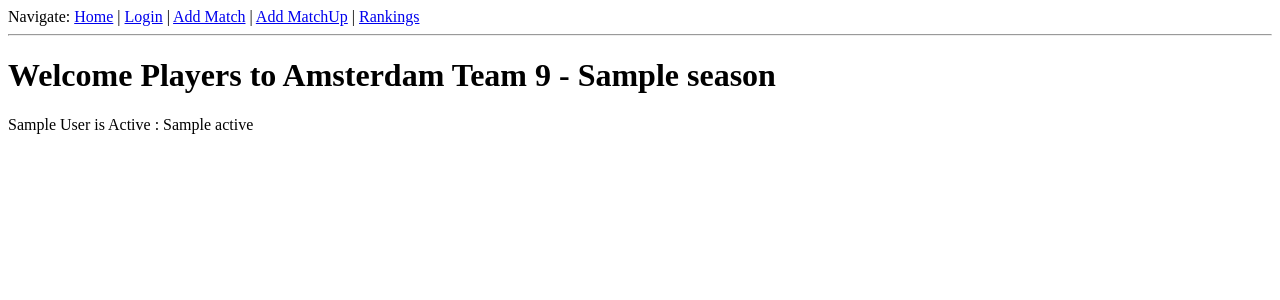
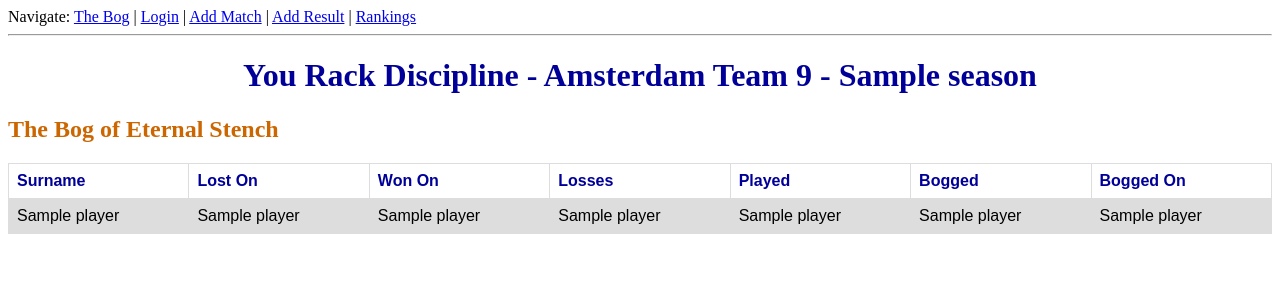
Before and after one commit to paulecar/Team9, a Flask app: template team9/templates/index.html in a window 1280 px wide. Shown: the top 300 px of the page. Run offline with Flask 2, Linux system fonts and the light colour scheme; the template is opened without the code that fills it: most values are stand-ins (such as "Sample title", 1, 10 or a date in 2020); parts of the project's set-up code (start-up, migrations or seed data) failed here and were passed over; some libraries are stand-ins or nearby versions.

Commit message:
A liitle bit of CSS and a working Bog

```diff
--- a/team9/forms.py
+++ b/team9/forms.py
@@ -85,7 +85,7 @@ class AddMatchUp(FlaskForm):
     playerscore = SelectField('Our Player Scores', choices=racks, coerce=int)
     opponentscore = SelectField('Opponent Scores', choices=racks, coerce=int)
     mathematical_elimination = BooleanField('Mathematical elimination stops play')
-    submit = SubmitField('Create Match')
+    submit = SubmitField('Create Match Result')
 
 
     def validate_opponentname(self, opponentname):
--- a/team9/templates/base.html
+++ b/team9/templates/base.html
@@ -1,5 +1,42 @@
 <!DOCTYPE html>
 <html lang="en">
+<style>
+table {
+    font-family: arial, sans-serif;
+    border-collapse: collapse;
+    width: 100%;
+}
+
+th {
+    border: 1px solid #dddddd;
+    text-align: left;
+    padding: 8px;
+    color: #000099;
+}
+
+td {
+    border: 1px solid #dddddd;
+    text-align: left;
+    padding: 8px;
+}
+
+tr:nth-child(even) {
+    background-color: #dddddd;
+}
+h1 {
+    text-align: center;
+    color: #000099;
+}
+
+h2 {
+    text-align: left;
+    color: #cc6600;
+}
+
+h3 {
+    text-align: right;
+}
+</style>
 <head>
     {% if title %}
     <title>
@@ -15,10 +52,10 @@
     <!-- TODO Enable admin only menu for me, but not for others -->
     <div>
         Navigate:
-        <a href="{{ url_for('index') }}">Home</a> |
+        <a href="{{ url_for('index') }}">The Bog</a> |
         <a href="{{ url_for('login') }}">Login</a> |
         <a href="{{ url_for('addmatch') }}">Add Match</a> |
-        <a href="{{ url_for('addmatchup') }}">Add MatchUp</a> |
+        <a href="{{ url_for('addmatchup') }}">Add Result</a> |
         <a href="{{ url_for('ranking') }}">Rankings</a></div>
     <hr>
     {% with messages = get_flashed_messages() %}
--- a/team9/templates/index.html
+++ b/team9/templates/index.html
@@ -1,8 +1,26 @@
 {% extends "base.html" %}
 
 {% block content %}
-    <h1> Welcome Players to Amsterdam Team 9 - {{season.seasonname}}</h1>
-    {% for player in players %}
-    <div><p>{{player.FirstName}} {{player.Surname}} is Active : {{player.Active}}</p></div>
-    {% endfor %}
+    <h1> You Rack Discipline - Amsterdam Team 9 - {{season.seasonname}}</h1>
+    <h2> The Bog of Eternal Stench</h2>
+    <table title="Match Percentages">
+        <th>Surname</th>
+        <th>Lost On</th>
+        <th>Won On</th>
+        <th>Losses</th>
+        <th>Played</th>
+        <th>Bogged</th>
+        <th>Bogged On</th>
+        {% for player in players %}
+        <tr>
+            <td>{{player[2]}}</td>
+            <td>{{player[3]}}</td>
+            <td>{{player[4]}}</td>
+            <td>{{player[5]}}</td>
+            <td>{{player[6]}}</td>
+            <td>{{player[7]}}</td>
+            <td>{{player[8]}}</td>
+        </tr>
+        {% endfor %}
+    </table>
 {% endblock %}
```
Also changed, not shown: team9/routes.py (+16 -11 lines).
